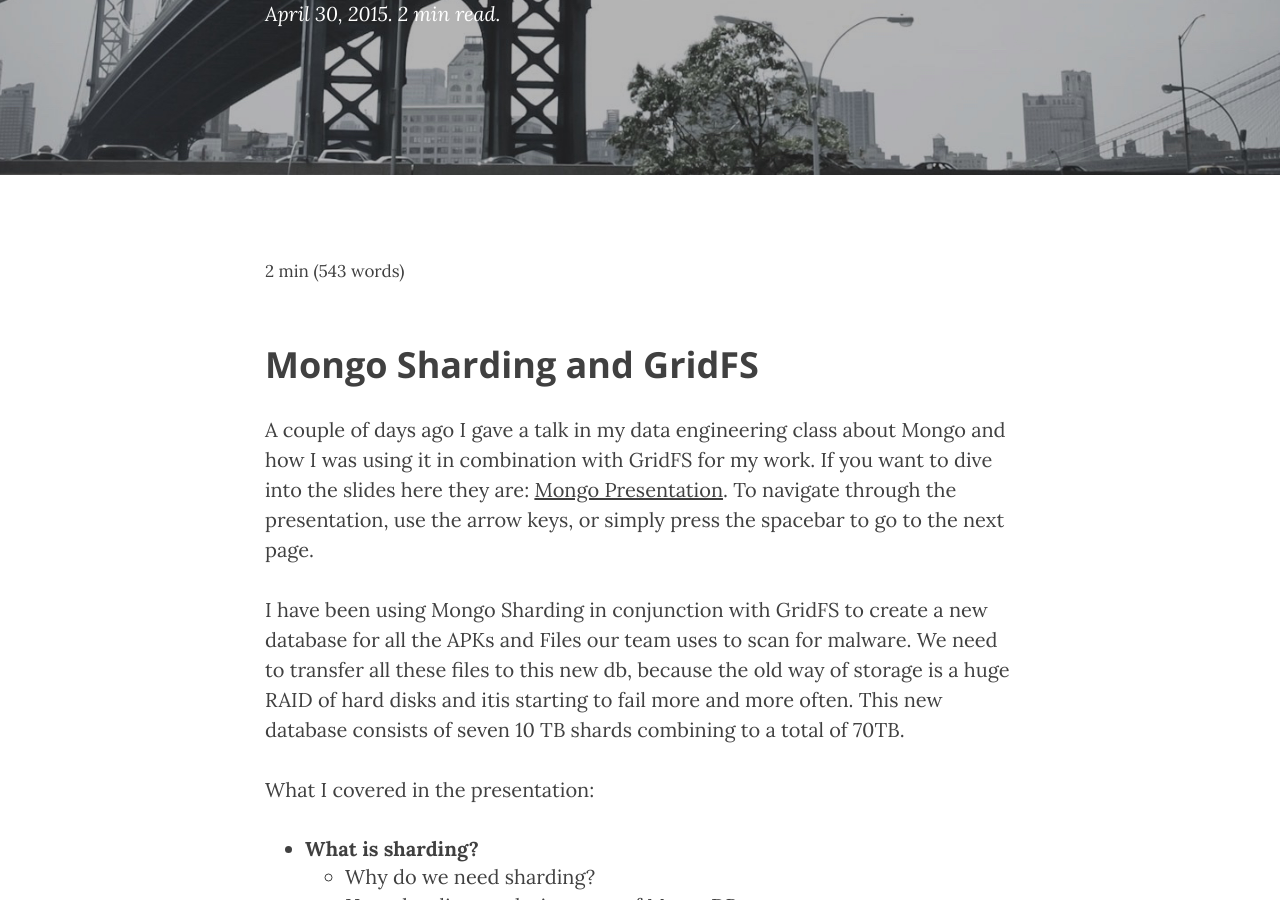
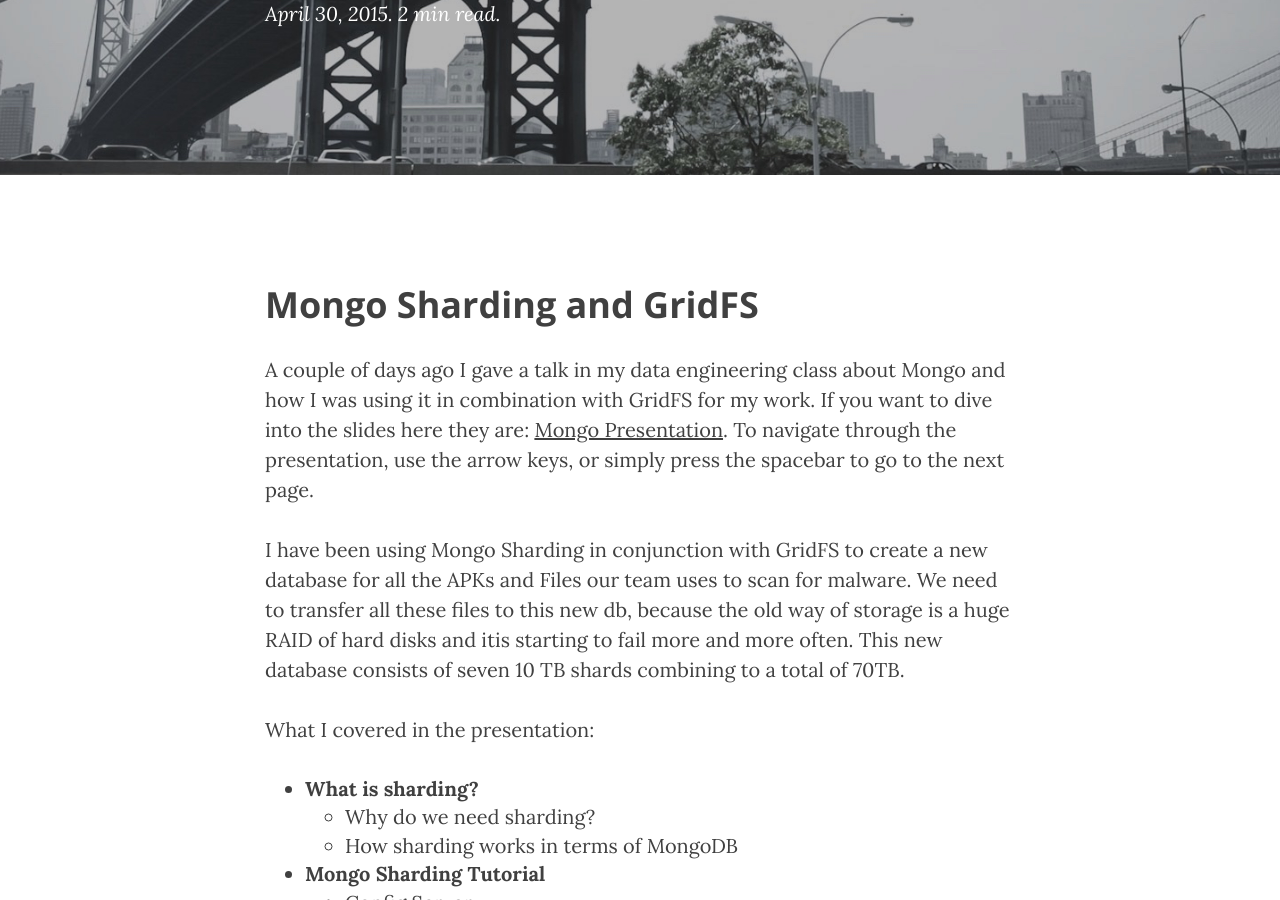
Before and after one commit to joshfermin/joshfermin.github.io, a Jekyll site: the page built from _posts/2015-04-30-mongo-and-gridfs.markdown, in a window 1280 px wide and 900 px high, scrolled down 361 px. Built offline with Jekyll 4.4.1, drawn with Linux system fonts in a browser that asks for light colours; nearby versions of some CDN libraries; comment, search, counter and statistics services are not loaded.

Commit message:
forgot to remove this

```diff
--- a/_layouts/post.html
+++ b/_layouts/post.html
@@ -26,7 +26,6 @@ layout: default
             <div class="col-lg-8 col-lg-offset-2 col-md-10 col-md-offset-1">
 
                 <article>
-                <p><small><span class="eta"></span> (<span class="words"></span> words)</small></p>
 				{{ content }}
                 </article>
 
```
